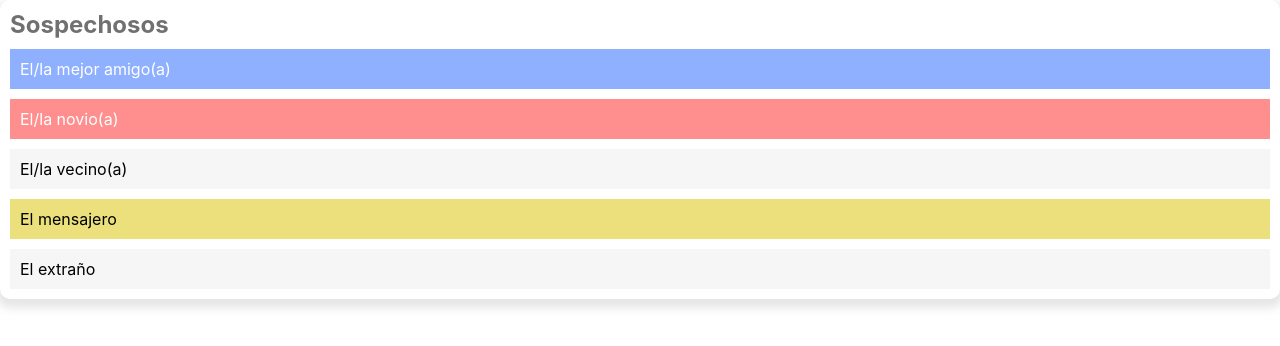
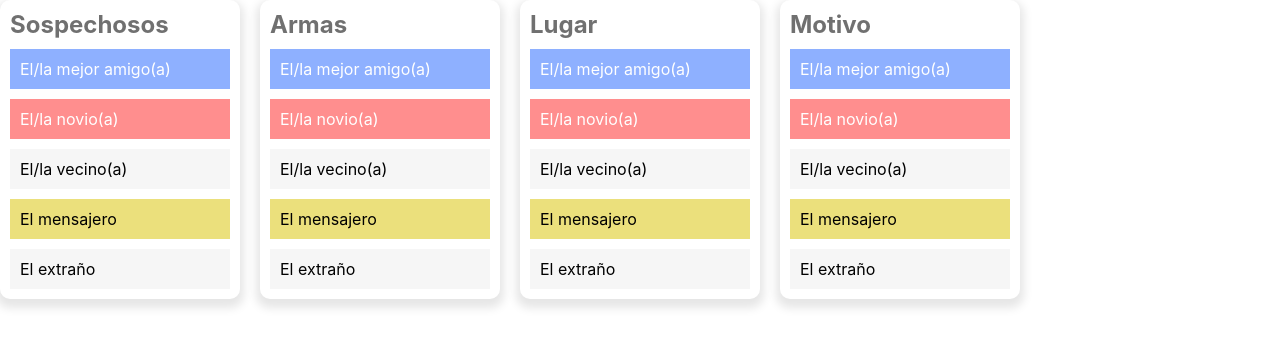
Before and after one commit to JuanVF/backtracking-progra, a React (Create React App) app: page / in a window 1280 px wide. Shown: the top 346 px of the page. Built offline with nearby package versions, Linux system fonts and the light colour scheme.

Commit message:
Added cards container, app should be ready to use

```diff
--- a/src/App.js
+++ b/src/App.js
@@ -1,5 +1,5 @@
 import './css/app.css';
-import Cards from './components/cards'
+import CardsContainer from './components/cardsContainer'
 
 function App() {
     let cardsList = [
@@ -25,9 +25,28 @@ function App() {
       }
     ]
 
+    let containers = [
+      {
+        title : "Sospechosos",
+        cardsList : cardsList
+      },
+      {
+        title : "Armas",
+        cardsList : cardsList
+      },
+      {
+        title : "Lugar",
+        cardsList : cardsList
+      },
+      {
+        title : "Motivo",
+        cardsList : cardsList
+      },
+    ]
+
     return (
       <div>
-        <Cards title="Sospechosos" cardsList={cardsList}/>
+        <CardsContainer cardsList={containers}/>
       </div>
     );
 }
--- a/src/components/cards.js
+++ b/src/components/cards.js
@@ -1,6 +1,8 @@
 import CardsText from './cardsText'
 
 // Esto genera las cartas disponibles
+// Props: cardsList - lista de cartas
+//        title - string
 function GenerateCards(cardsList){
     return cardsList.map((card, key)=> <CardsText key={key} type={card.type} text={card.text}/>)
 }
--- /dev/null
+++ b/src/components/cardsContainer.js
@@ -0,0 +1,22 @@
+import Cards from './cards'
+
+// Genera las cartas
+function CardsGenerator(cardsList){
+    return cardsList.map((card, key)=><Cards key={key} title={card.title} cardsList={card.cardsList}/>)
+}
+
+function CardsContainer(props){
+    let cardsList = []
+
+    if (props.cardsList){
+        cardsList = CardsGenerator(props.cardsList)
+    }
+
+    return (
+        <div className="cards-container">
+            {cardsList}
+        </div>
+    )
+}
+
+export default CardsContainer
--- a/src/components/cardsText.js
+++ b/src/components/cardsText.js
@@ -8,6 +8,8 @@ let cardTextType = new Map([
 ])
 
 // Este componente corresponde al texto de las cartas
+// props: type - string
+//        text - string
 function CardsText(props){
     let hasCardType = cardTextType.has(props.type)
     let cardType = cardTextType["default"]
--- a/src/css/app.css
+++ b/src/css/app.css
@@ -32,9 +32,11 @@
 
 /* Cartas */
 .card{
+    width: 100%;
     gap: 10px;
     display: grid;
     padding: 10px;
+    box-sizing: border-box;
     border-radius: 10px;
     background-color: white;
     box-shadow: 0px 14px 22px 4px rgba(0,0,0,0.25);
@@ -46,3 +48,13 @@
     font-weight: bold;
     font-size: 1.5em;
 }
+
+/*Contenedor de cartas*/
+.cards-container{
+    width: 100%;
+    display: grid;
+    gap: 20px;
+    justify-content: center;
+    justify-items: center;
+    grid-template-columns: repeat(5, minmax(100px, 1fr));
+}
--- a/src/sections/cardsSection.js
+++ b/src/sections/cardsSection.js
@@ -1,6 +1,8 @@
 function CardsSection(){
     return (
-        <div></div>
+        <div>
+
+        </div>
     )
 }
 
```
